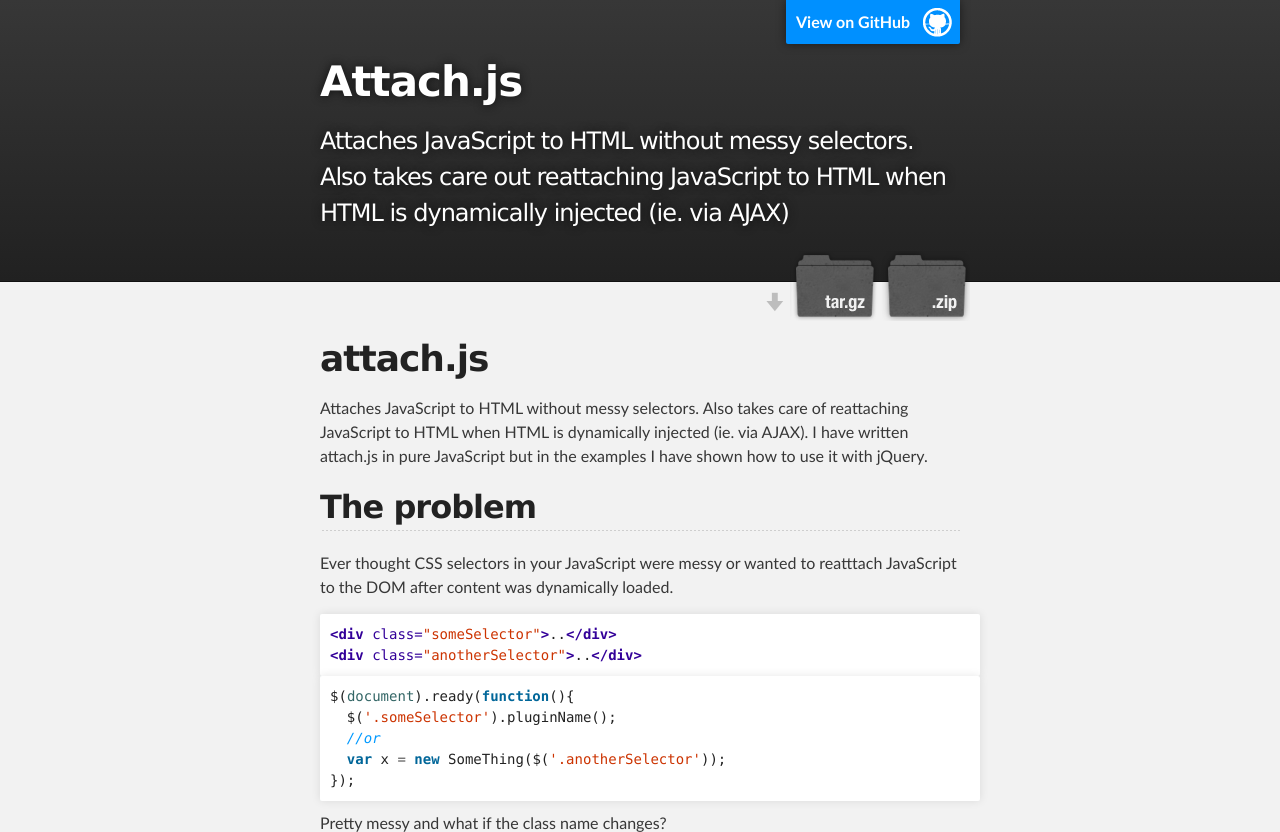
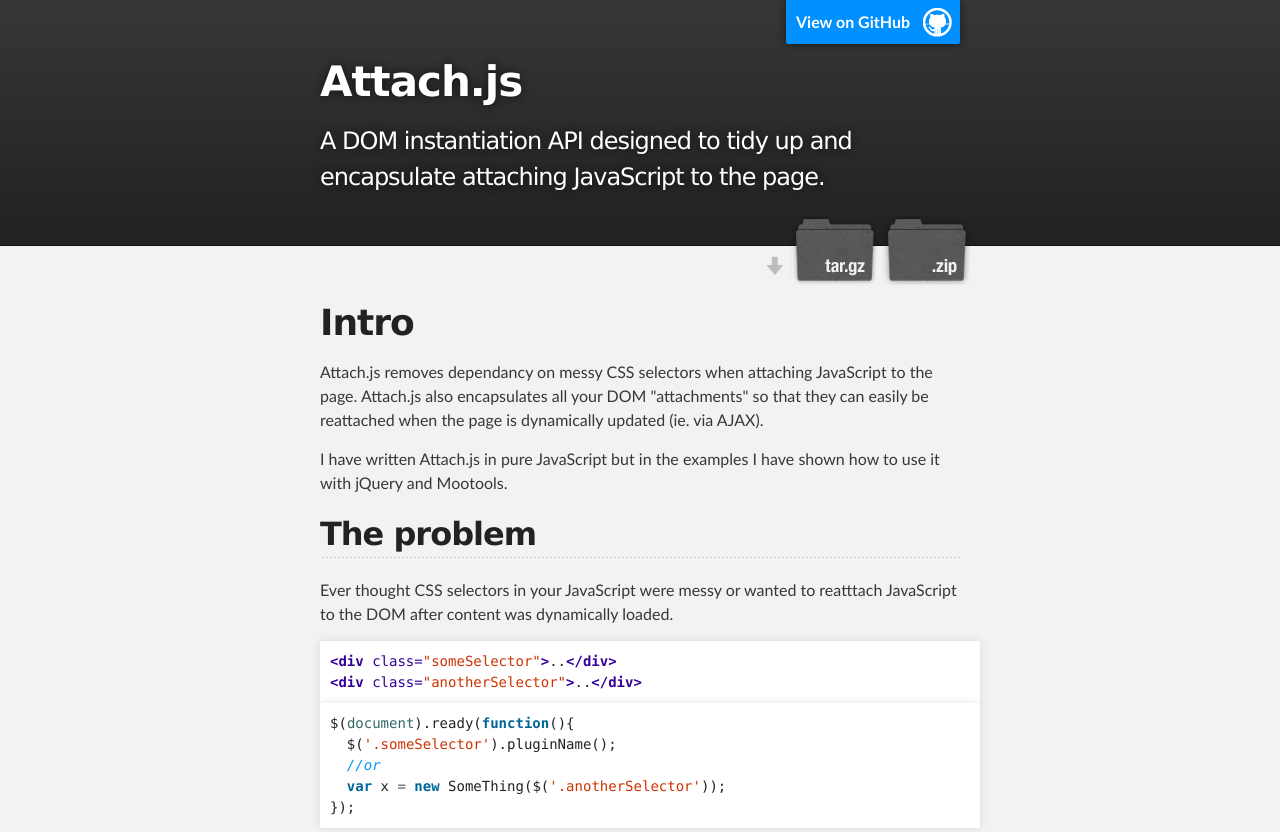
Before and after one commit to nicbell/attach.js, a plain HTML site: page index.html in a window 1280 px wide. Shown: the top 832 px of the page. Drawn offline with Linux system fonts and the light colour scheme.

```diff
--- a/index.html
+++ b/index.html
@@ -4,7 +4,7 @@
   <head>
     <meta charset='utf-8' />
     <meta http-equiv="X-UA-Compatible" content="chrome=1" />
-    <meta name="description" content="Attach.js : Attaches JavaScript to HTML without messy selectors. Also takes care out reattaching JavaScript to HTML when HTML is dynamically injected (ie. via AJAX) " />
+    <meta name="description" content="Attach.js : A DOM instantiation API designed to tidy up and encapsulate attaching JavaScript to the page." />
 
     <link rel="stylesheet" type="text/css" media="screen" href="stylesheets/stylesheet.css">
 
@@ -19,7 +19,7 @@
           <a id="forkme_banner" href="https://github.com/nicbell/attach.js">View on GitHub</a>
 
           <h1 id="project_title">Attach.js</h1>
-          <h2 id="project_tagline">Attaches JavaScript to HTML without messy selectors. Also takes care out reattaching JavaScript to HTML when HTML is dynamically injected (ie. via AJAX) </h2>
+          <h2 id="project_tagline">A DOM instantiation API designed to tidy up and encapsulate attaching JavaScript to the page.</h2>
 
             <section id="downloads">
               <a class="zip_download_link" href="https://github.com/nicbell/attach.js/zipball/master">Download this project as a .zip file</a>
@@ -31,9 +31,11 @@
     <!-- MAIN CONTENT -->
     <div id="main_content_wrap" class="outer">
       <section id="main_content" class="inner">
-        <h1>attach.js</h1>
+        <h1>Intro</h1>
 
-<p>Attaches JavaScript to HTML without messy selectors. Also takes care of reattaching JavaScript to HTML when HTML is dynamically injected (ie. via AJAX). I have written attach.js in pure JavaScript but in the examples I have shown how to use it with jQuery.</p>
+<p>Attach.js removes dependancy on messy CSS selectors when attaching JavaScript to the page. Attach.js also encapsulates all your DOM "attachments" so that they can easily be reattached when the page is dynamically updated (ie. via AJAX). </p>
+
+<p>I have written Attach.js in pure JavaScript but in the examples I have shown how to use it with jQuery and Mootools.</p>
 
 <h2>The problem</h2>
 
```
Also changed, not shown: params.json (+1 -1 lines).
